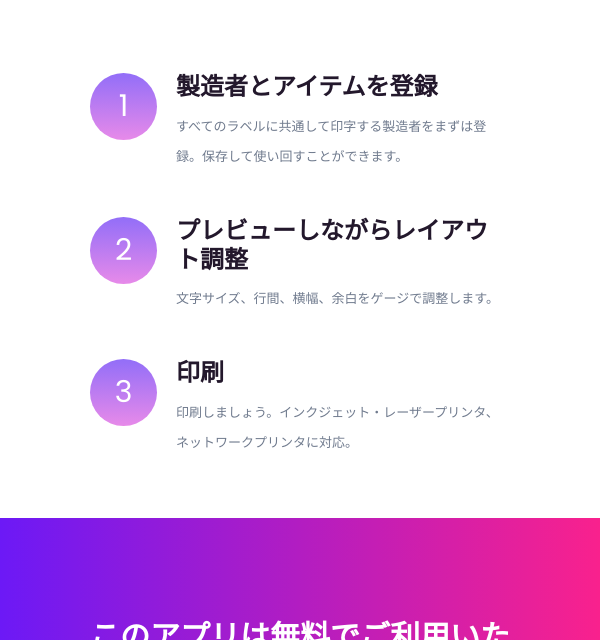
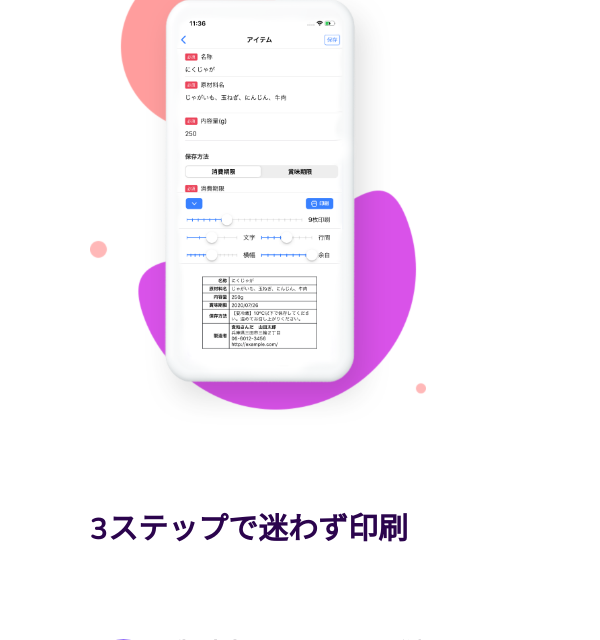
Before and after one commit to rdlabo-team/foodlabel_site, a website: page www/index.html in a window 600 px wide. Shown: the part 725-1365 px from the top of the page. Drawn offline with nearby package versions, Linux system fonts and the light colour scheme.

Commit message:
chore(): タブレットサイズにも画像を追加

```diff
--- a/www/assets/css/responsive.css
+++ b/www/assets/css/responsive.css
@@ -1,3 +1,7 @@
+.sm-only {
+    display: none;
+}
+
 /* Normal desktop :1200px. */
 @media (min-width: 1200px) and (max-width: 1500px) {
 
@@ -14,8 +18,9 @@
 
 /* Tablet desktop :768px. */
 @media (min-width: 768px) and (max-width: 991px) {
-
-
+    .sm-only {
+        display: block;
+    }
 }
 
 
@@ -24,11 +29,18 @@
     .app-btn {
         display: block;
     }
-
+    .sm-only {
+        display: block;
+    }
 }
 
 /* Large Mobile :480px. */
 @media only screen and (min-width: 480px) and (max-width: 767px) {
-.container {width:450px}
+    .container {
+        width:450px
+    }
+    .app-btn {
+        display: block;
+    }
 
 }
--- a/www/index.html
+++ b/www/index.html
@@ -118,6 +118,11 @@
             </div>
         </div>
     </div>
+    <section class="best-features-area section-padd4 sm-only">
+        <div class="container">
+            <img src="assets/images/hero_right.png" alt="" style="max-width: 80%; margin: auto">
+        </div>
+    </section>
     <!-- Best Features Start -->
     <section class="best-features-area section-padd4">
         <div class="container">
```
